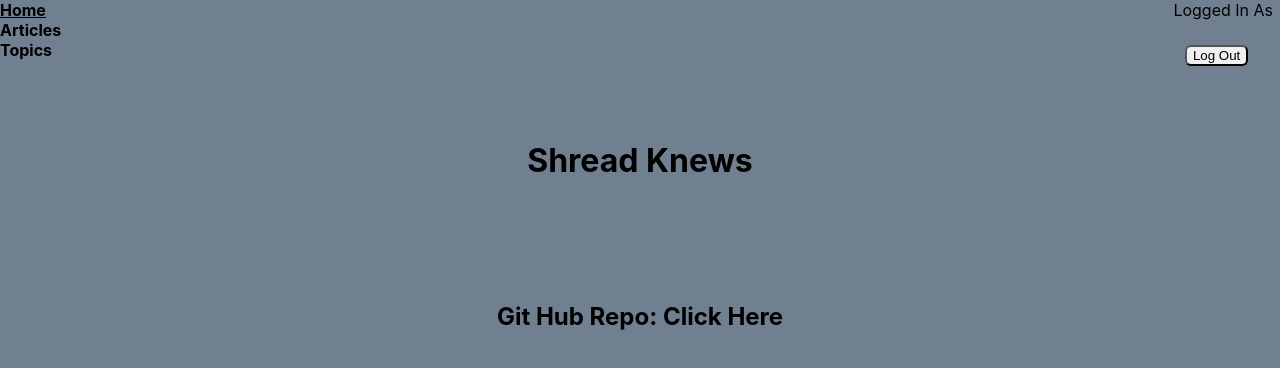
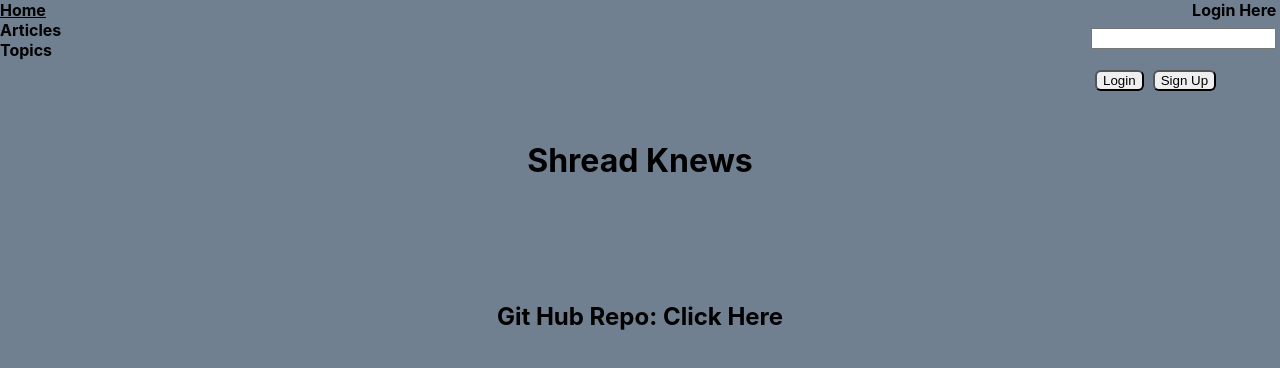
Before and after one commit to Shread1234/Shread-Knews, a React (Create React App) app: page / in a window 1280 px wide. Shown: the top 368 px of the page. Built offline with nearby package versions, Linux system fonts and the light colour scheme; the HTML template or start-up script is replaced by a standard one.

Commit message:
app no longer needs localstorage to load

```diff
--- a/src/App.js
+++ b/src/App.js
@@ -11,15 +11,21 @@ import WrongTurn from './components/WrongTurn';
 
 class App extends Component {
   state = {
-    currentUser: localStorage.getItem('loggedInUser')
+    currentUser: null
   };
+
+  componentDidMount() {
+    const user = localStorage.getItem('loggedInUser');
+    user !== null && this.setState({ currentUser: user });
+    console.log(this.state.currentUser);
+  }
 
   setUser = () => {
     this.setState({ currentUser: localStorage.getItem('loggedInUser') });
   };
 
   removeUser = () => {
-    this.setState({ currentUser: '' });
+    this.setState({ currentUser: null });
   };
 
   render() {
@@ -31,7 +37,7 @@ class App extends Component {
           id="userLogin"
           setUser={this.setUser}
           removeUser={this.removeUser}
-          currentUser={this.currentUser}
+          currentUser={currentUser}
         />
         <Router>
           <Home path="/" user={currentUser} />
--- a/src/components/Articles.jsx
+++ b/src/components/Articles.jsx
@@ -46,7 +46,7 @@ export default class Articles extends React.Component {
         </h1>
         <ArticleOrder changeOrder={this.changeOrder} />
         <br />
-        {user.length > 0 && (
+        {user !== null && (
           <Link className="link" to={`/users/${user}/postarticle`}>
             <button className="button">Post New Article</button>
           </Link>
--- a/src/components/UserLogin.jsx
+++ b/src/components/UserLogin.jsx
@@ -9,15 +9,16 @@ class UserLogin extends React.Component {
     userError: false
   };
 
-  componentDidMount = () => {
-    this.setState({ loggedInUser: localStorage.getItem('loggedInUser') });
-  };
-
   handleUserChange = (event) => {
     event.preventDefault();
     const value = event.target.value;
     this.setState({ typedUser: value });
   };
+
+  componentDidMount() {
+    if (localStorage.getItem('loggedInUser') !== '')
+      this.setState({ loggedInUser: localStorage.getItem('loggedInUser') });
+  }
 
   handleSubmit = (event) => {
     event.preventDefault();
@@ -27,18 +28,17 @@ class UserLogin extends React.Component {
         ? this.setState({ typedUser: '', userError: true })
         : this.setState(
             {
-              loggedInUser: data.user.username,
+              loggedInUser: user,
               typedUser: '',
               userError: false
             },
             () => this.saveUser()
           )
     );
-    document.getElementById('userLogin').reset();
   };
 
   handleSignOut = () => {
-    this.setState({ loggedInUser: '' }, () =>
+    this.setState({ loggedInUser: null }, () =>
       localStorage.setItem('loggedInUser', '')
     );
     this.props.removeUser();
@@ -50,15 +50,15 @@ class UserLogin extends React.Component {
   };
 
   render() {
-    const { userError, loggedInUser } = this.state;
+    const { userError, loggedInUser, typedUser } = this.state;
     return (
       <div id="homeUserLogin">
-        {userError === true && loggedInUser === '' ? (
-          <p className="initialLogin">Invalid Username</p>
+        {userError === true && loggedInUser === null ? (
+          <p className="initialLogin">Username Not Found</p>
         ) : (
-          loggedInUser === '' && <p className="initialLogin">Login Here</p>
+          loggedInUser === null && <p className="initialLogin">Login Here</p>
         )}
-        {loggedInUser !== '' && (
+        {loggedInUser !== null && (
           <div>
             <p id="loggedInAs">Logged In As</p>
             <Link
@@ -70,23 +70,28 @@ class UserLogin extends React.Component {
             </Link>
           </div>
         )}
-        {loggedInUser === '' && (
+        {loggedInUser === null && (
           <form
             id="userLogin"
             onChange={this.handleUserChange}
             onSubmit={this.handleSubmit}
           >
-            <input defaultValue="" type="text" required id="loginBox" />
+            <input
+              defaultValue={typedUser}
+              type="text"
+              required
+              id="loginBox"
+            />
           </form>
         )}
         <br />
-        {loggedInUser === '' && (
+        {loggedInUser === null && (
           <button type="submit" form="userLogin" className="button">
             Login
           </button>
         )}{' '}
         &nbsp;
-        {loggedInUser === '' ? (
+        {loggedInUser === null ? (
           <button type="submit" form="userLogin" className="button">
             Sign Up
           </button>
```
